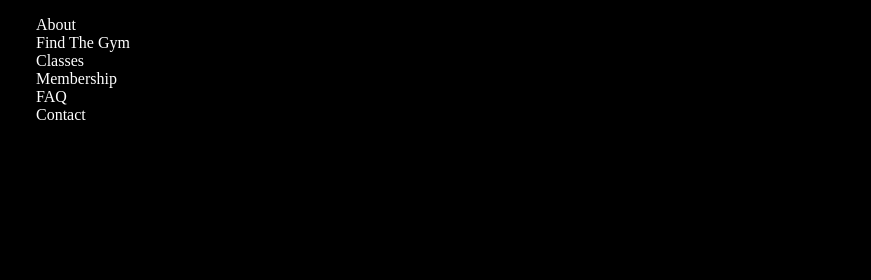
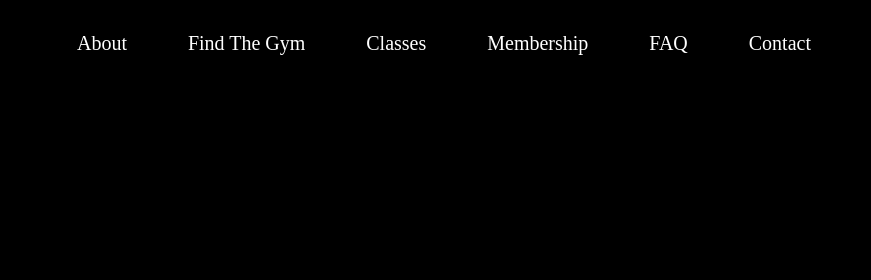
Before and after one commit to DaksCodes/TheGym.github.io, a plain HTML site: page index.html in a window 1280 px wide. Shown: the top 280 px of the page, 409-1280 px from the left. Drawn offline with Linux system fonts and the light colour scheme.

Commit message:
Update style.css

```diff
--- a/style.css
+++ b/style.css
@@ -3,7 +3,7 @@ html{ font-size:16px; /*base size setting*/
   #navbar{
   padding-right: 1rem;
 }
-#navba li{ list-style-type: none;
+#navbar li{ list-style-type: none;
 
   display: inline-block;
   font-size: 1.25rem;
```
